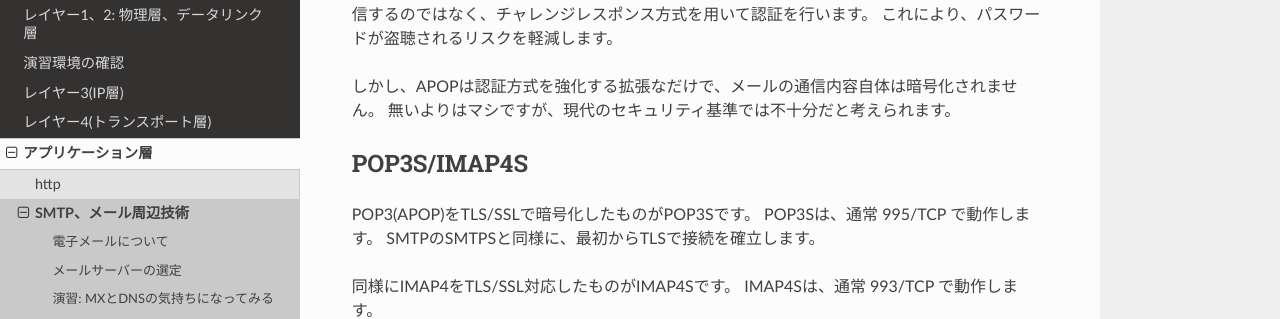
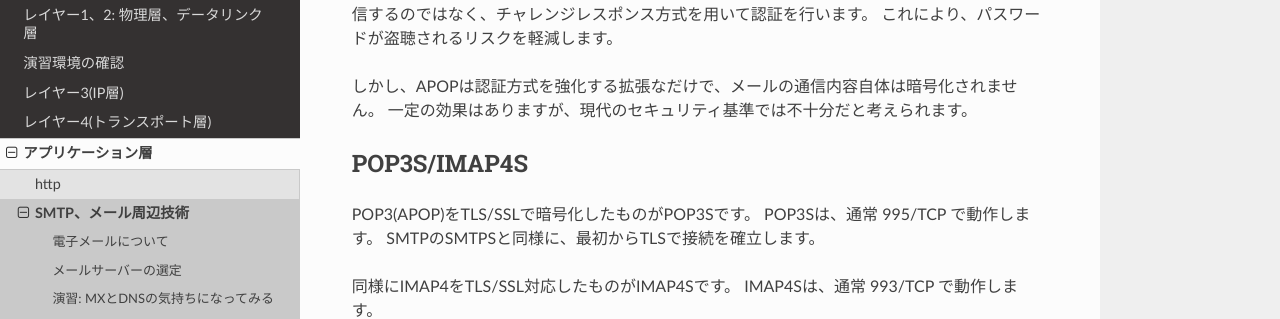
Before and after one commit to densuke/2025-network-doc, a Sphinx documentation site: the page built from source/app/smtp/etc.md, in a window 1280 px wide and 900 px high, scrolled down 576 px. Shown: the part 181-500 px from the top of the window. Built offline with Sphinx 7.4.7 and the Read the Docs theme 3.1.0, drawn with Linux system fonts in a browser that asks for light colours.

Commit message:
文意の修正
Co-authored-by: gemini-code-assist[bot] <176961590+gemini-code-assist[bot]@users.noreply.github.com>

```diff
--- a/source/app/smtp/etc.md
+++ b/source/app/smtp/etc.md
@@ -27,7 +27,7 @@ APOPは、パスワードを平文で送信するのではなく、チャレン
 これにより、パスワードが盗聴されるリスクを軽減します。
 
 しかし、APOPは認証方式を強化する拡張なだけで、メールの通信内容自体は暗号化されません。
-無いよりはマシですが、現代のセキュリティ基準では不十分だと考えられます。
+一定の効果はありますが、現代のセキュリティ基準では不十分だと考えられます。
 
 ## POP3S/IMAP4S
 
```
